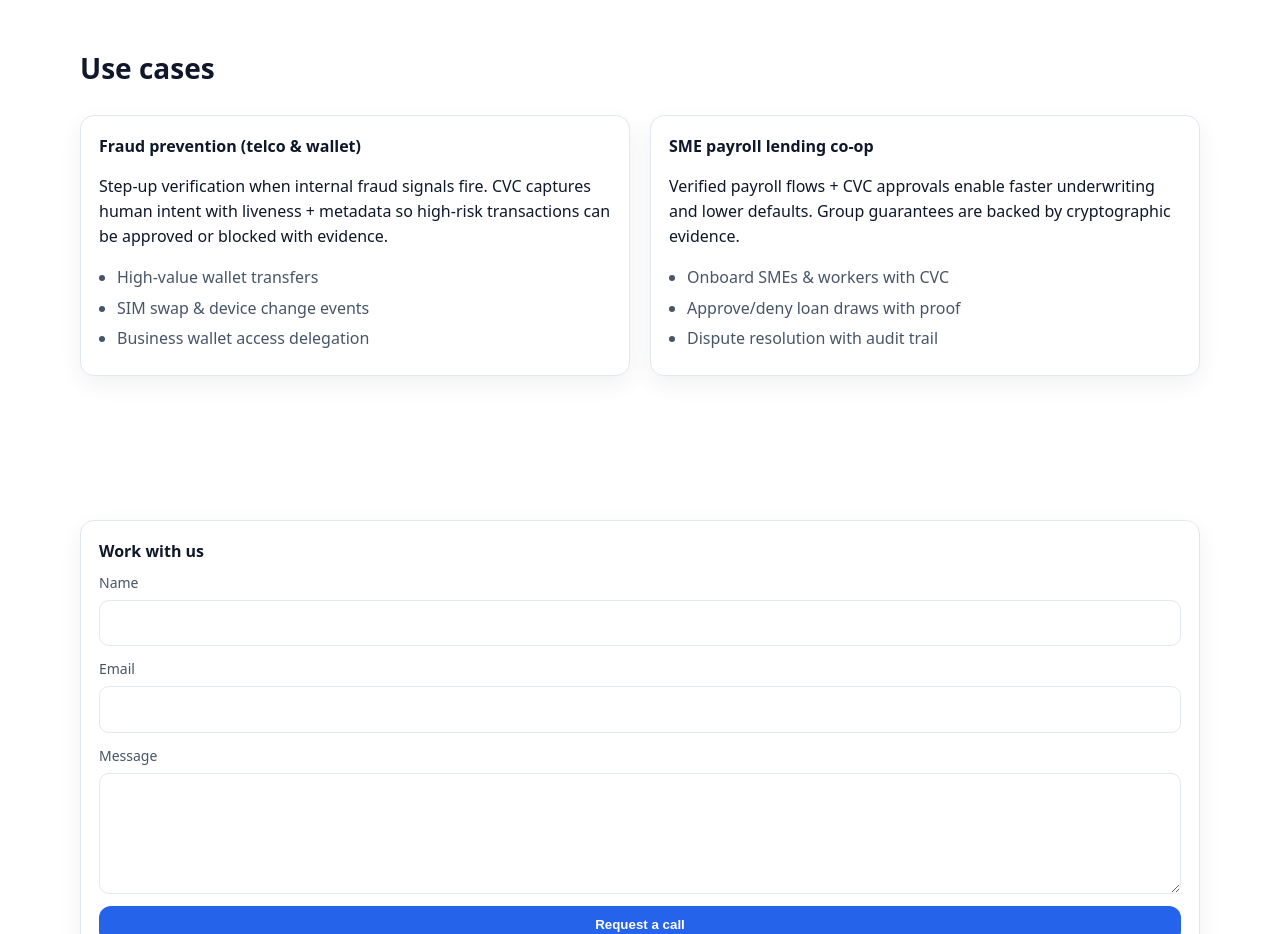
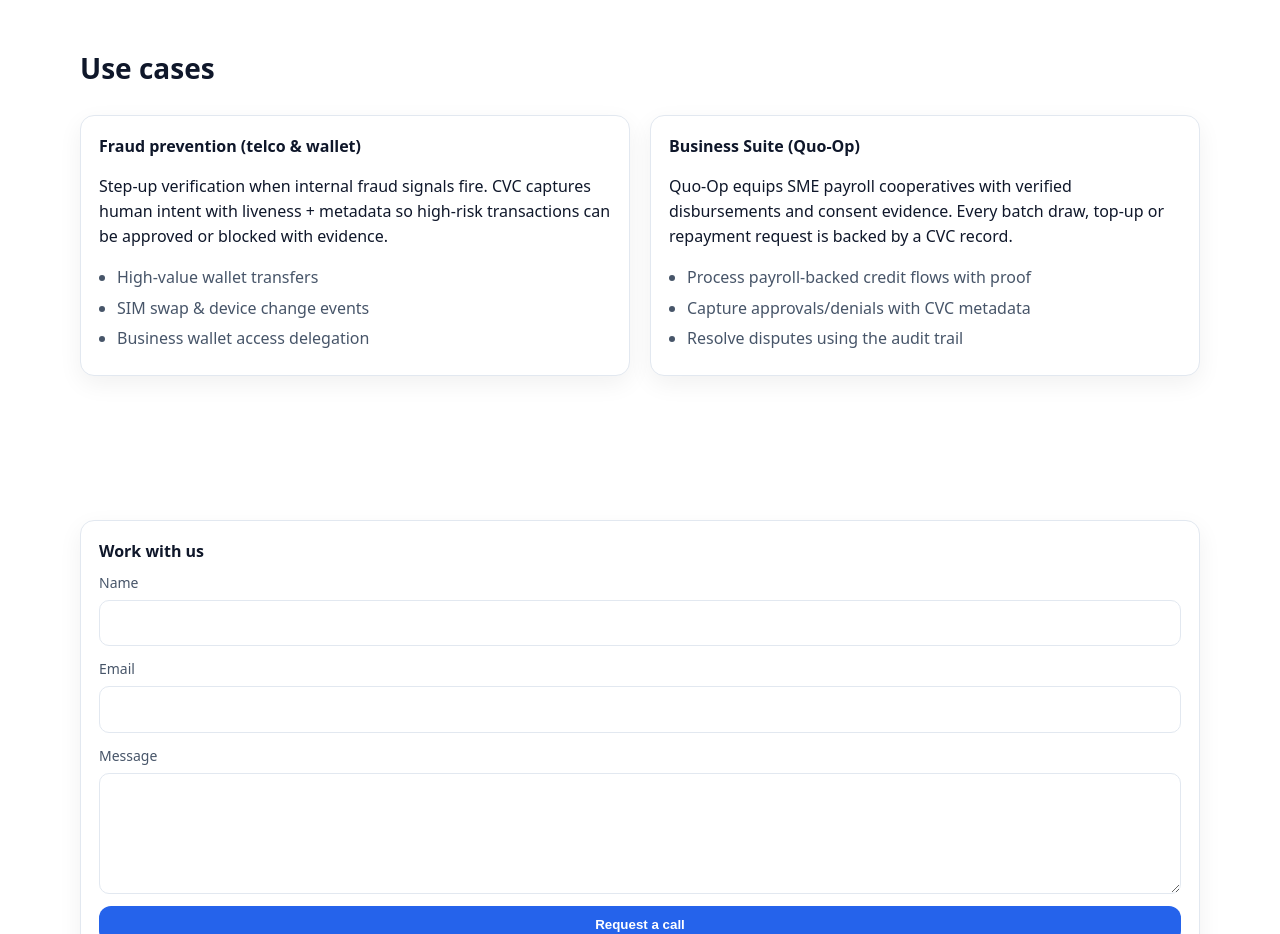
Before and after one commit to consenseceo/consensetech-website, a plain HTML site: page index.html in a window 1280 px wide. Shown: the part 1020-1954 px from the top of the page. Drawn offline with Linux system fonts and the light colour scheme.

Commit message:
docs: rename sme lending use case to Business Suite (Quo-Op)

```diff
--- a/index.html
+++ b/index.html
@@ -114,15 +114,16 @@
           </ul>
         </div>
         <div class="card">
-          <div class="card__header">SME payroll lending co-op</div>
+          <div class="card__header">Business Suite (Quo-Op)</div>
           <p>
-            Verified payroll flows + CVC approvals enable faster underwriting and
-            lower defaults. Group guarantees are backed by cryptographic evidence.
+            Quo-Op equips SME payroll cooperatives with verified disbursements
+            and consent evidence. Every batch draw, top-up or repayment request is
+            backed by a CVC record.
           </p>
           <ul class="list">
-            <li>Onboard SMEs &amp; workers with CVC</li>
-            <li>Approve/deny loan draws with proof</li>
-            <li>Dispute resolution with audit trail</li>
+            <li>Process payroll-backed credit flows with proof</li>
+            <li>Capture approvals/denials with CVC metadata</li>
+            <li>Resolve disputes using the audit trail</li>
           </ul>
         </div>
       </div>
```
